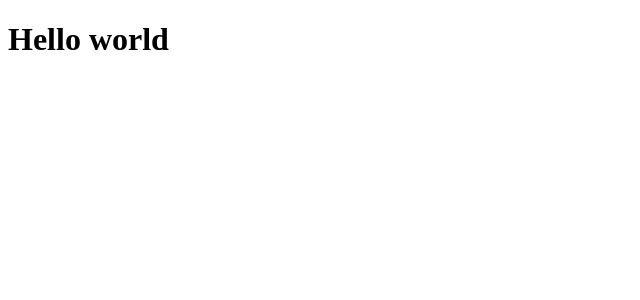
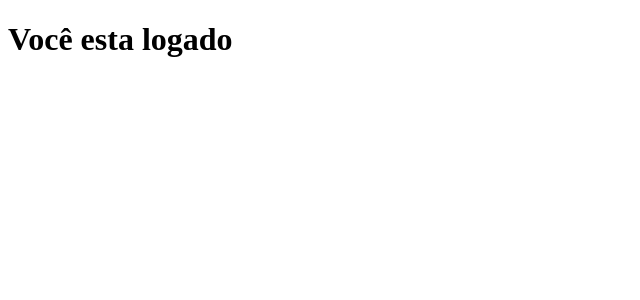
Before and after one commit to Igor-Felipy/Tcc-front, a React (Create React App) app: page / in a window 1280 px wide. Shown: the top 300 px of the page, without its empty margins (0-640 px from the left). Built offline with nearby package versions, Linux system fonts and the light colour scheme.

Commit message:
criando as rotas das telas

```diff
--- a/src/routes.js
+++ b/src/routes.js
@@ -7,8 +7,13 @@ import { BrowserRouter, Route, Switch } from 'react-router-dom';
 const Routes = () => (
     <BrowserRouter>
         <Switch>
-            <Route exact path='/' component={() => <h1>Hello world</h1>} />
+            <Route exact path='/login' component={() => <h1>Hello world</h1>} />
+            <Route exact path='/register' component={() => <h1>Hello world</h1>} />
+            <PrivateRoute path='/' component={() => <h1>Você esta logado</h1>} />
             <PrivateRoute path='/app' component={() => <h1>Você esta logado</h1>} />
+            <PrivateRoute path='/new_post' component={() => <h1>Você esta logado</h1>} />
+            <PrivateRoute path='/post_details' component={() => <h1>Você esta logado</h1>} />
+            <PrivateRoute path='/profile' component={() => <h1>Você esta logado</h1>} />
         </Switch>
     </BrowserRouter>
 )
```
